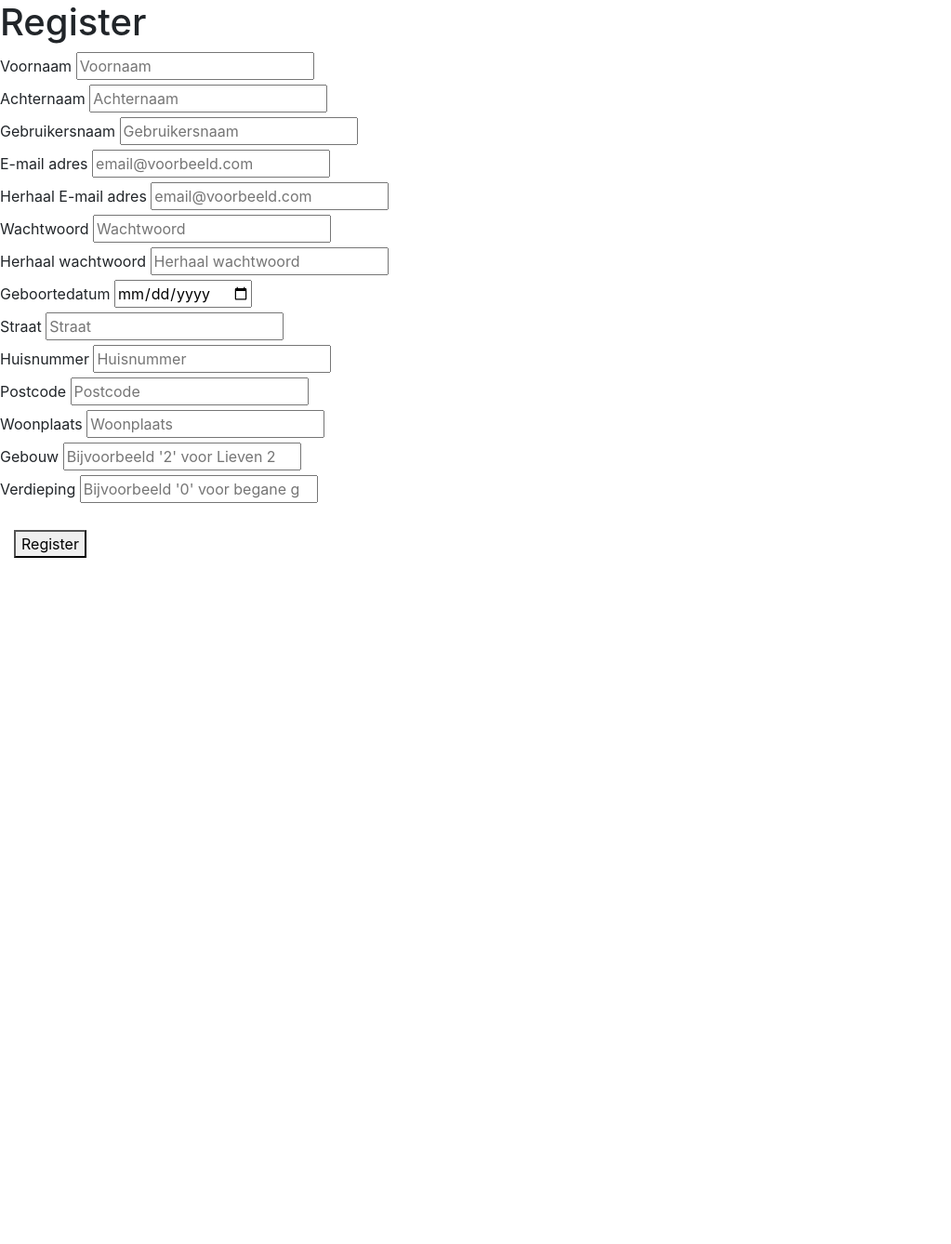
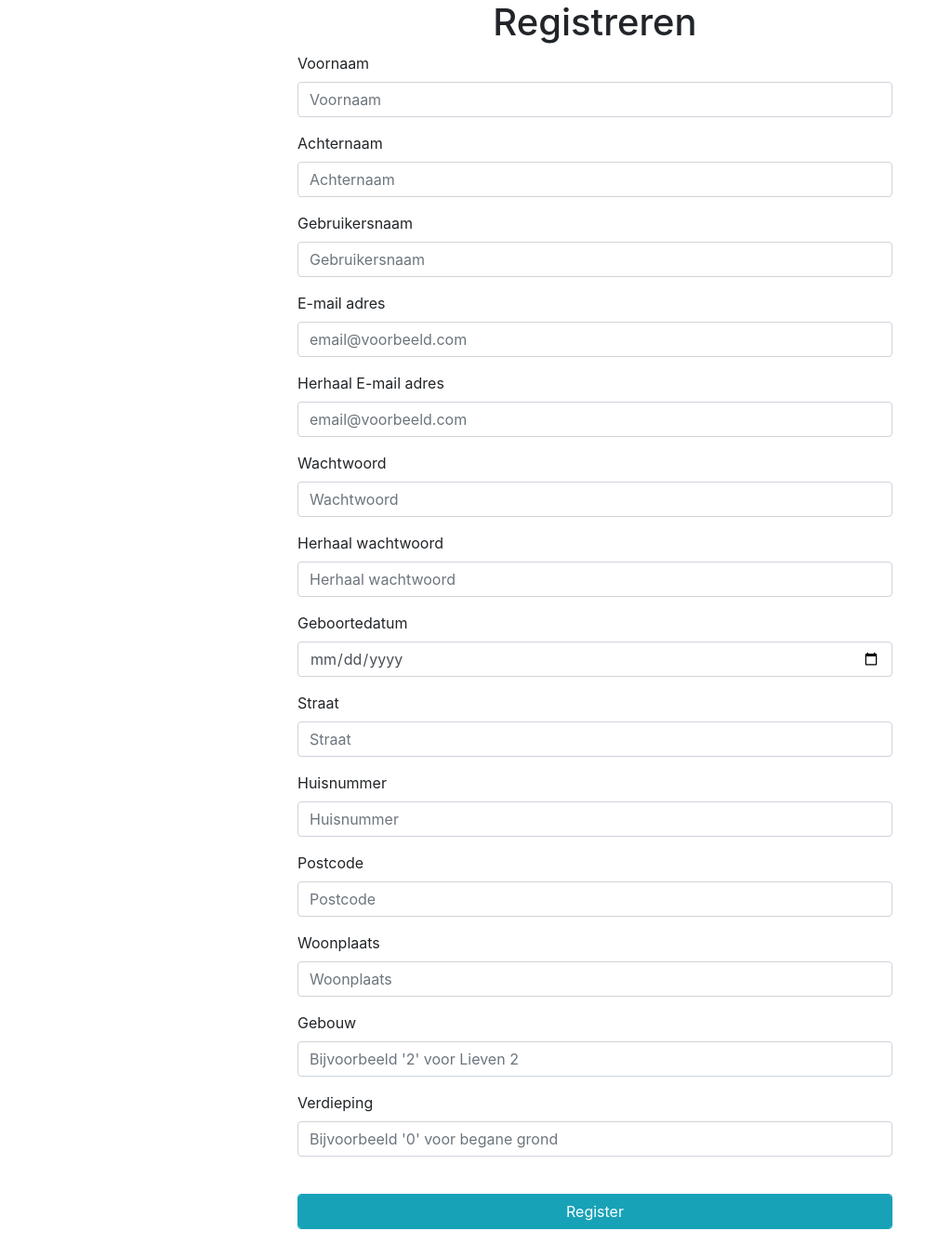
Before and after one commit to RLaponder/FinalProject, a Django app: page /register in a window 1280 px wide. Shown: the part 58-1396 px from the top of the page at 93% size, without its empty margins (0-1023 px from the left). Before the commit the page ends 658 px from the top, so only its background shows below. Run offline with Django 3.2, Linux system fonts and the light colour scheme; some libraries are stand-ins or nearby versions.

Commit message:
Alle belangrijke functionaliteiten werken. Minimum viable product is af. Morgen beginnen met stylen en eventueel extra features toevoegen.

```diff
--- a/final/socialieven/admin.py
+++ b/final/socialieven/admin.py
@@ -4,3 +4,4 @@ from .models import *
 # Register your models here.
 admin.site.register(Activiteit)
 admin.site.register(Aanmelding)
+admin.site.register(Overlast)
--- a/final/socialieven/static/stylesheet.css
+++ b/final/socialieven/static/stylesheet.css
@@ -5,3 +5,7 @@ nav {
 a.nav-link {
     color: white !important;
 }
+
+div.form-group {
+    width: 50vw !important;
+}
--- a/final/socialieven/templates/users/base.html
+++ b/final/socialieven/templates/users/base.html
@@ -4,6 +4,7 @@
         <title>{% block title %}{% endblock %}</title>
         <link rel="stylesheet" href="https://stackpath.bootstrapcdn.com/bootstrap/4.3.1/css/bootstrap.min.css" integrity="sha384-ggOyR0iXCbMQv3Xipma34MD+dH/1fQ784/j6cY/iJTQUOhcWr7x9JvoRxT2MZw1T" crossorigin="anonymous">
         <link rel="stylesheet" href="../../../static/stylesheet.css">
+        <meta name="viewport" content="width=device-width, initial-scale=1.0">
         {% block head %}{% endblock %}
     </head>
     <body>
--- a/final/socialieven/urls.py
+++ b/final/socialieven/urls.py
@@ -7,5 +7,5 @@ urlpatterns = [
     path('nieuwe_activiteit', views.nieuwe_activiteit, name='nieuwe activiteit'),
     path('aanmelden/<int:id>', views.aanmelden, name='aanmelden'),
     path('afmelden/<int:id>', views.afmelden, name='afmelden'),
-    path('overlast/<str:activiteit>', views.overlast, name='overlast')
+    path('overlast/<int:id>', views.overlast, name='overlast')
 ]
--- a/final/users/admin.py
+++ b/final/users/admin.py
@@ -4,7 +4,7 @@ from django.contrib.auth.models import User
 from django.contrib.auth.admin import UserAdmin
 
 from .forms import CustomUserCreationForm, CustomUserChangeForm
-from .models import CustomUser
+from .models import *
 
 class CustomUserAdmin(UserAdmin):
     model = CustomUser
@@ -13,3 +13,4 @@ class CustomUserAdmin(UserAdmin):
     )
 
 admin.site.register(CustomUser, CustomUserAdmin)
+admin.site.register(Straat)
--- a/final/users/models.py
+++ b/final/users/models.py
@@ -13,3 +13,9 @@ class CustomUser(AbstractUser):
 
     def __str__(self):
         return self.username
+
+class Straat(models.Model):
+    straatnaam = models.CharField(max_length=256)
+
+    def __str__(self):
+        return self.straatnaam
--- a/final/users/templates/users/register.html
+++ b/final/users/templates/users/register.html
@@ -1,93 +1,93 @@
 {% extends "users/base.html" %}
 
 {% block title %}
-    Register
+    Registreren
 {% endblock %}
 
 {% block body %}
-<h1>Register</h1>
+<div class="d-flex justify-content-center"><h1>Registreren</h1></div>
 
 <!-- Registration form -->
+<div class="d-flex justify-content-center">
     <form class="form-horizontal" action="register" onSubmit="return checkForm(this)" method="POST">
         {% csrf_token %}
         <!-- voornaam -->
-    <div class="u-form-group u-form-name">
-        <label for="voornaam" class="u-form-control-hidden u-label">Voornaam</label>
-        <input type="text" placeholder="Voornaam" id="voornaam" name="voornaam" class="u-border-1 u-border-grey-5 u-border-radius-25 u-input u-input-round" required="">
+        <div class="form-group">
+            <label for="voornaam">Voornaam</label>
+            <input type="text" placeholder="Voornaam" id="voornaam" name="voornaam" class="form-control" required="">
         </div>
         <!-- achternaam -->
-    <div class="u-form-group u-form-name">
-        <label for="achternaam" class="u-form-control-hidden u-label">Achternaam</label>
-        <input type="text" placeholder="Achternaam" id="achternaam" name="achternaam" class="u-border-1 u-border-grey-5 u-border-radius-25 u-input u-input-round" required="">
+        <div class="form-group">
+            <label for="achternaam">Achternaam</label>
+            <input type="text" placeholder="Achternaam" id="achternaam" name="achternaam" class="form-control" required="">
         </div>
         <!-- gebruikersnaam -->
-    <div class="u-form-group u-form-name">
-        <label for="gebruikersnaam" class="u-form-control-hidden u-label">Gebruikersnaam</label>
-        <input type="text" placeholder="Gebruikersnaam" id="gebruikernaam" name="gebruikersnaam" class="u-border-1 u-border-grey-5 u-border-radius-25 u-input u-input-round" required="">
+        <div class="form-group">
+            <label for="gebruikersnaam">Gebruikersnaam</label>
+            <input type="text" placeholder="Gebruikersnaam" id="gebruikernaam" name="gebruikersnaam" class="form-control" required="">
         </div>
         <!-- email -->
-    <div class="u-form-group u-form-name">
-        <label for="email" class="u-form-control-hidden u-label">E-mail adres</label>
-        <input type="text" placeholder="email@voorbeeld.com" id="email" name="email1" class="u-border-1 u-border-grey-5 u-border-radius-25 u-input u-input-round" required="">
+        <div class="form-group">
+            <label for="email">E-mail adres</label>
+            <input type="text" placeholder="email@voorbeeld.com" id="email" name="email1" class="form-control" required="">
         </div>
         <!-- bevestig email -->
-    <div class="u-form-group u-form-name">
-        <label for="email" class="u-form-control-hidden u-label">Herhaal E-mail adres</label>
-        <input type="text" placeholder="email@voorbeeld.com" id="email" name="email2" class="u-border-1 u-border-grey-5 u-border-radius-25 u-input u-input-round" required="">
+        <div class="form-group">
+            <label for="email">Herhaal E-mail adres</label>
+            <input type="text" placeholder="email@voorbeeld.com" id="email" name="email2" class="form-control" required="">
         </div>
         <!-- wachtwoord -->
-    <div class="u-form-group u-form-name">
-        <label for="wachtwoord" class="u-form-control-hidden u-label">Wachtwoord</label>
-        <input type="password" placeholder="Wachtwoord" id="wachtwoord" name="wachtwoord1" class="u-border-1 u-border-grey-5 u-border-radius-25 u-input u-input-round" required="">
+        <div class="form-group">
+            <label for="wachtwoord">Wachtwoord</label>
+            <input type="password" placeholder="Wachtwoord" id="wachtwoord" name="wachtwoord1" class="form-control" required="">
         </div>
         <!-- bevestig wachtwoord -->
-    <div class="u-form-group u-form-name">
-        <label for="wachtwoord" class="u-form-control-hidden u-label">Herhaal wachtwoord</label>
-        <input type="password" placeholder="Herhaal wachtwoord" id="wachtwoord" name="wachtwoord2" class="u-border-1 u-border-grey-5 u-border-radius-25 u-input u-input-round" required="">
+        <div class="form-group">
+            <label for="wachtwoord">Herhaal wachtwoord</label>
+            <input type="password" placeholder="Herhaal wachtwoord" id="wachtwoord" name="wachtwoord2" class="form-control" required="">
         </div>
         <!-- geboortedatum -->
-    <div class="u-form-group u-form-name">
-        <label for="geboortedatum" class="u-form-control-hidden u-label">Geboortedatum</label>
-        <input type="date" placeholder="Geboortedatum" id="geboortedatum" name="geboortedatum" class="u-border-1 u-border-grey-5 u-border-radius-25 u-input u-input-round" required="">
+        <div class="form-group">
+            <label for="geboortedatum">Geboortedatum</label>
+            <input type="date" placeholder="Geboortedatum" id="geboortedatum" name="geboortedatum" class="form-control" required="">
         </div>
         <!-- straat -->
-    <div class="u-form-group u-form-name">
-        <label for="straat" class="u-form-control-hidden u-label">Straat</label>
-        <input type="text" placeholder="Straat" id="straat" name="straat" class="u-border-1 u-border-grey-5 u-border-radius-25 u-input u-input-round" required="">
+        <div class="form-group">
+            <label for="straat">Straat</label>
+            <input type="text" placeholder="Straat" id="straat" name="straat" class="form-control" required="">
         </div>
         <!-- huisnummer -->
-    <div class="u-form-group u-form-name">
-        <label for="huisnummer" class="u-form-control-hidden u-label">Huisnummer</label>
-        <input type="number" placeholder="Huisnummer" id="huisnummer" name="huisnummer" class="u-border-1 u-border-grey-5 u-border-radius-25 u-input u-input-round" required="">
+        <div class="form-group">
+            <label for="huisnummer">Huisnummer</label>
+            <input type="number" placeholder="Huisnummer" id="huisnummer" name="huisnummer" class="form-control" required="">
         </div>
         <!-- postcode -->
-    <div class="u-form-group u-form-name">
-        <label for="postcode" class="u-form-control-hidden u-label">Postcode</label>
-        <input type="text" placeholder="Postcode" id="postcode" name="postcode" class="u-border-1 u-border-grey-5 u-border-radius-25 u-input u-input-round" required="">
+        <div class="form-group">
+            <label for="postcode">Postcode</label>
+            <input type="text" placeholder="Postcode" id="postcode" name="postcode" class="form-control" required="">
         </div>
         <!-- woonplaats -->
-    <div class="u-form-group u-form-name">
-        <label for="woonplaats" class="u-form-control-hidden u-label">Woonplaats</label>
-        <input type="text" placeholder="Woonplaats" id="woonplaats" name="woonplaats" class="u-border-1 u-border-grey-5 u-border-radius-25 u-input u-input-round" required="">
+        <div class="form-group">
+            <label for="woonplaats">Woonplaats</label>
+            <input type="text" placeholder="Woonplaats" id="woonplaats" name="woonplaats" class="form-control" required="">
         </div>
         <!-- gebouw -->
-    <div class="u-form-group u-form-name">
-        <label for="gebouw" class="u-form-control-hidden u-label">Gebouw</label>
-        <input type="number" placeholder="Bijvoorbeeld '2' voor Lieven 2" id="gebouw" name="gebouw" class="u-border-1 u-border-grey-5 u-border-radius-25 u-input u-input-round" required="">
+        <div class="form-group">
+            <label for="gebouw">Gebouw</label>
+            <input type="number" placeholder="Bijvoorbeeld '2' voor Lieven 2" id="gebouw" name="gebouw" class="form-control" required="">
         </div>
         <!-- verdieping -->
-    <div class="u-form-group u-form-name">
-        <label for="verdieping" class="u-form-control-hidden u-label">Verdieping</label>
-        <input type="number" placeholder="Bijvoorbeeld '0' voor begane grond" id="verdieping" name="verdieping" class="u-border-1 u-border-grey-5 u-border-radius-25 u-input u-input-round" required="">
+        <div class="form-group">
+            <label for="verdieping">Verdieping</label>
+            <input type="number" placeholder="Bijvoorbeeld '0' voor begane grond" id="verdieping" name="verdieping" class="form-control" required="">
         </div>
         <!-- submit -->
         <div class="form-group">
-        <label class="col-md-4 control-label" for="save"></label>
-        <div class="col-md-8">
-            <button id="save" name="save" class="submit">Register</button>
-        </div>
+            <label for="save"></label>
+            <button id="save" name="save" class="submit btn btn-info form-control">Register</button>
         </div>
     </form>
+</div>
 
 <script>
     // Function to check whether both entered passwords are the same
--- a/final/users/views.py
+++ b/final/users/views.py
@@ -20,15 +20,26 @@ def logout_view(request):
 def register(request):
     # If a user submits the register form, do the following.
     if request.method == "POST":
+        # Check if user actually lives in one of the right streets.
+        straat = request.POST["straat"].capitalize()
+        try:
+            straat = Straat.objects.get(straatnaam=straat)
+        except:
+            context = {
+                "message": "Helaas. Om gebruik te maken van SociaLieven, moet je bewoner zijn van Lieven.",
+                "loggedin": False
+            }
+            return render(request, "users/register.html", context)
+
         # Get all the information from the register for and create user.
         user = User.objects.create_user(username=request.POST["gebruikersnaam"], email=request.POST["email1"], password=request.POST["wachtwoord1"])
-        user.first_name = request.POST["voornaam"]
-        user.last_name = request.POST["achternaam"]
+        user.first_name = request.POST["voornaam"].capitalize()
+        user.last_name = request.POST["achternaam"].capitalize()
         user.geboortedatum = request.POST["geboortedatum"]
-        user.straat = request.POST["straat"]
+        user.straat = request.POST["straat"].capitalize()
         user.huisnummer = int(request.POST["huisnummer"])
         user.postcode = request.POST["postcode"]
-        user.woonplaats = request.POST["woonplaats"]
+        user.woonplaats = request.POST["woonplaats"].capitalize()
         user.gebouw = int(request.POST["gebouw"])
         user.verdieping = int(request.POST["verdieping"])
         user.save()
```
Also changed, not shown: final/final/settings.py (+8 -0 lines), final/socialieven/models.py (+12 -0 lines), final/socialieven/templates/users/overlast.html (+26 -1 lines), final/socialieven/views.py (+38 -2 lines), final/socialieven/migrations/0010_overlast.py (added), final/users/migrations/0014_straat.py (added). Lines whose indentation alone changed are shown as unchanged.
